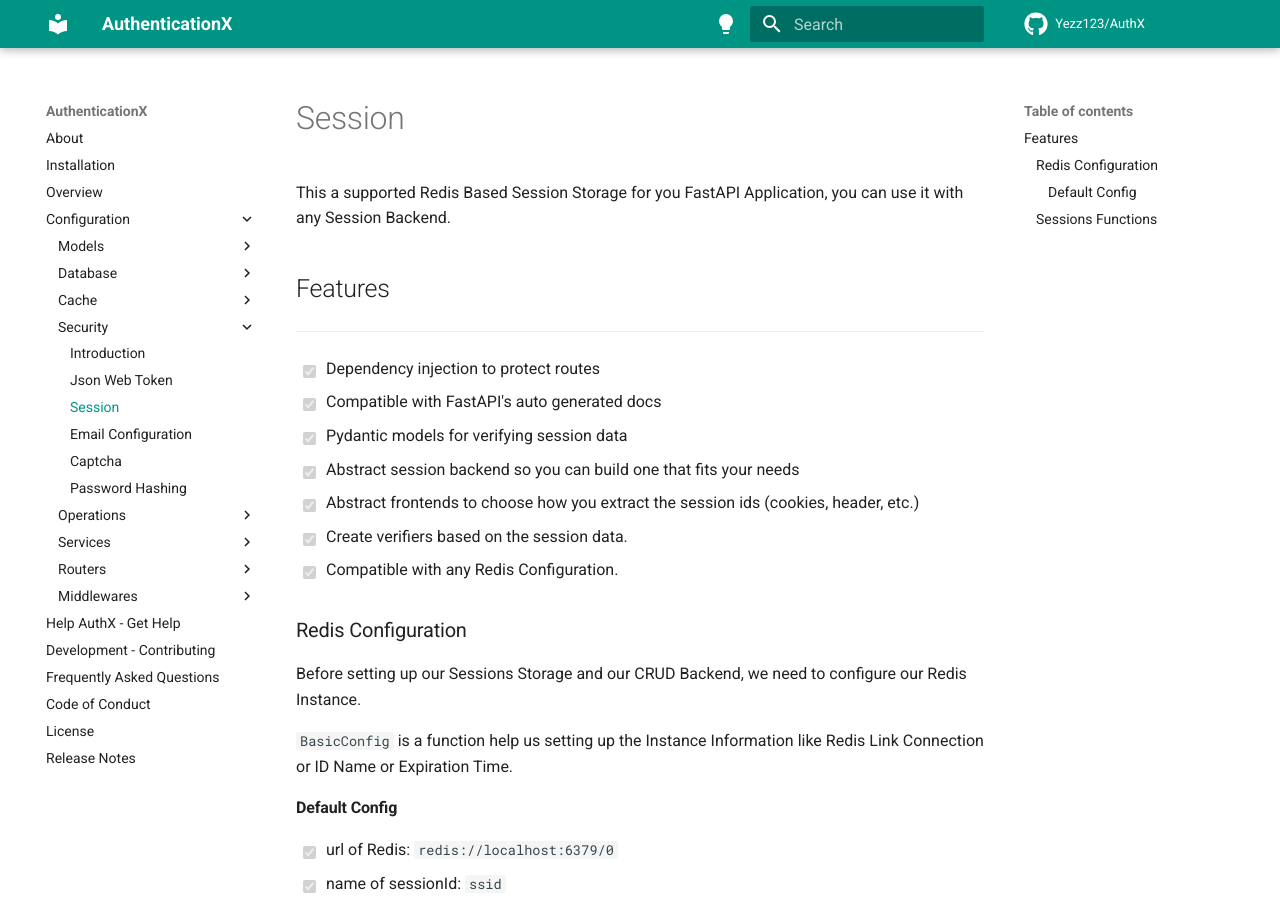
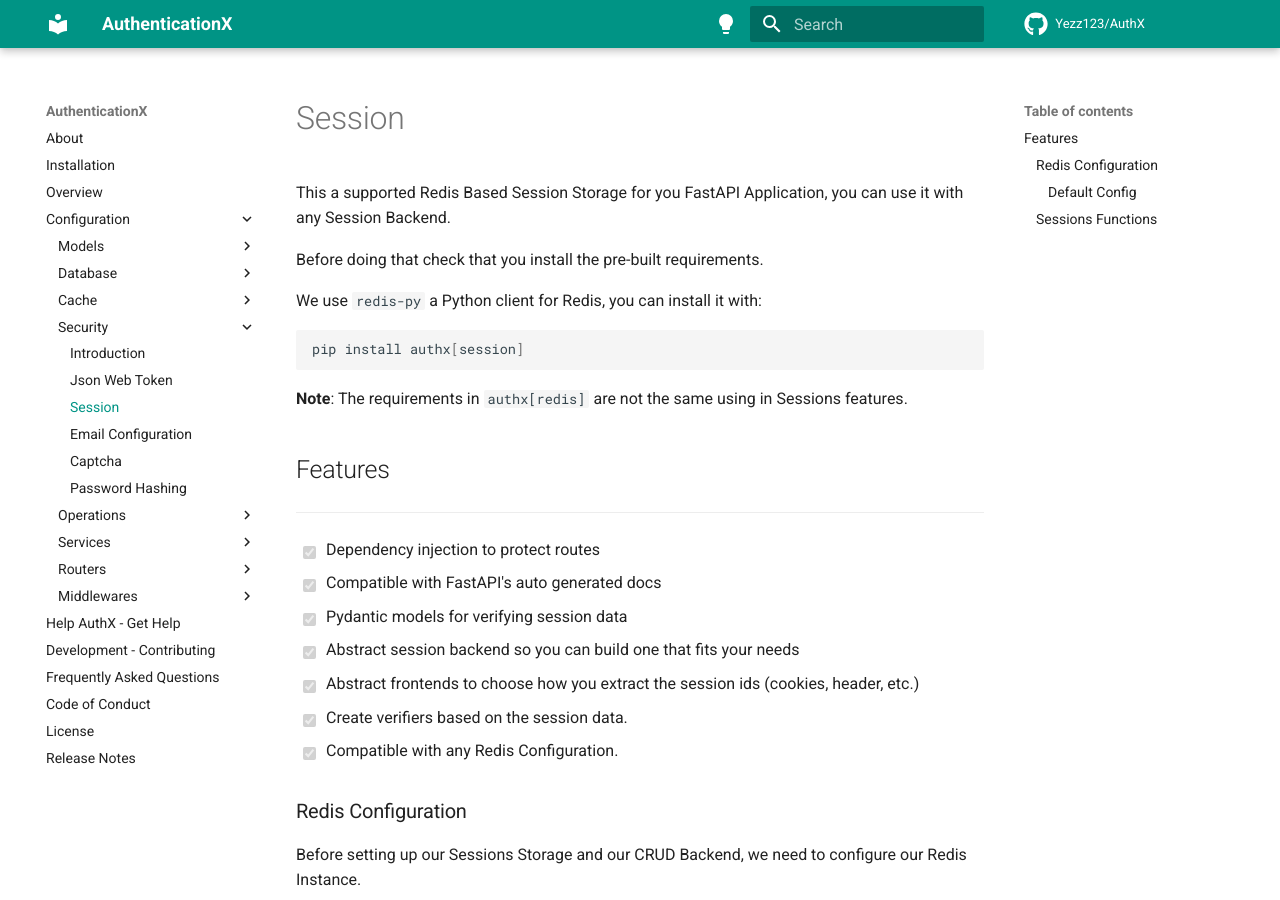
Before and after one commit to yezz123/authx, an MkDocs documentation site: the page built from docs/configuration/security/session.md, in a window 1280 px wide and 900 px high. Built offline with MkDocs 1.6.1 and Material for MkDocs 9.7.7, drawn with Linux system fonts in a browser that asks for light colours; comment, search, counter and statistics services are not loaded.

Commit message:
Add Missing Lines

````diff
--- a/docs/configuration/security/session.md
+++ b/docs/configuration/security/session.md
@@ -1,6 +1,16 @@
 # Session
 
 This a supported Redis Based Session Storage for you FastAPI Application, you can use it with any Session Backend.
+
+Before doing that check that you install the pre-built requirements.
+
+We use `redis-py` a Python client for Redis, you can install it with:
+
+```sh
+pip install authx[session]
+```
+
+__Note__: The requirements in `authx[redis]` are not the same using in Sessions features.
 
 ## Features
 
````
Also changed, not shown: README.md (+2 -0 lines), docs/index.md (+1 -0 lines).
